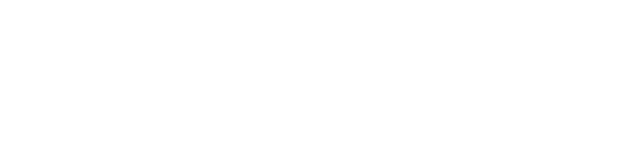
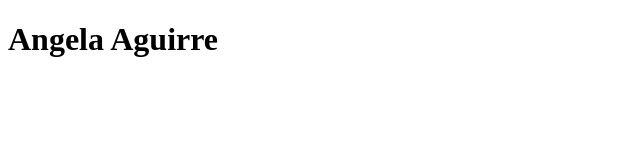
Before and after one commit to agui0091/mtm6201-week1, a plain HTML site: page index.html in a window 1280 px wide. Shown: the whole page, without its empty margins (0-640 px from the left). Drawn offline with Linux system fonts and the light colour scheme.

Commit message:
adds index

```diff
--- a/index.html
+++ b/index.html
@@ -3,9 +3,12 @@
 <head>
   <meta charset="UTF-8">
   <meta name="viewport" content="width=device-width, initial-scale=1.0">
-  <title>Document</title>
+  <title>Angela Aguirre</title>
 </head>
+
 <body>
+  <h1>Angela Aguirre</h1>
+</body>
 
-</body>
+
 </html>
```
